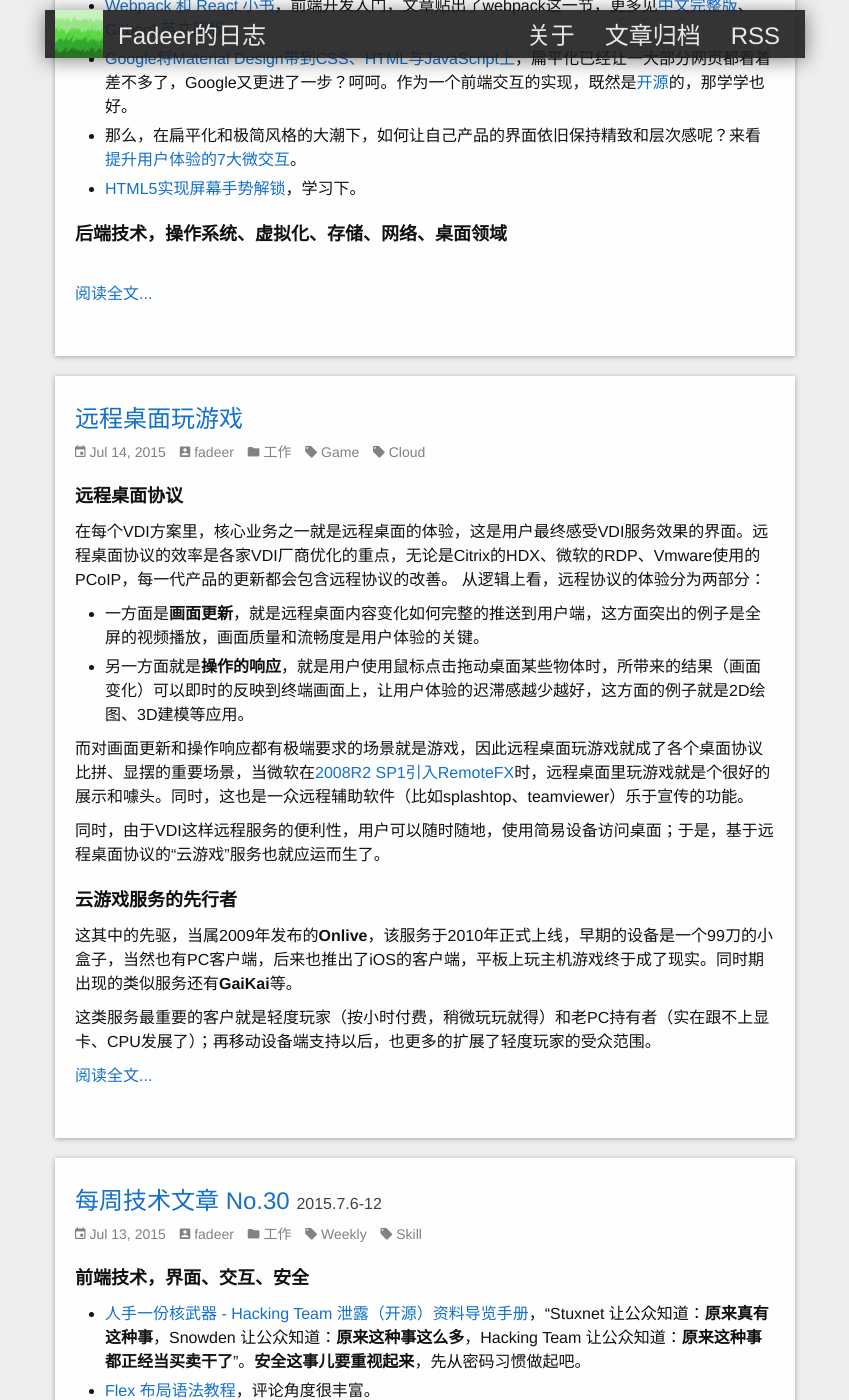
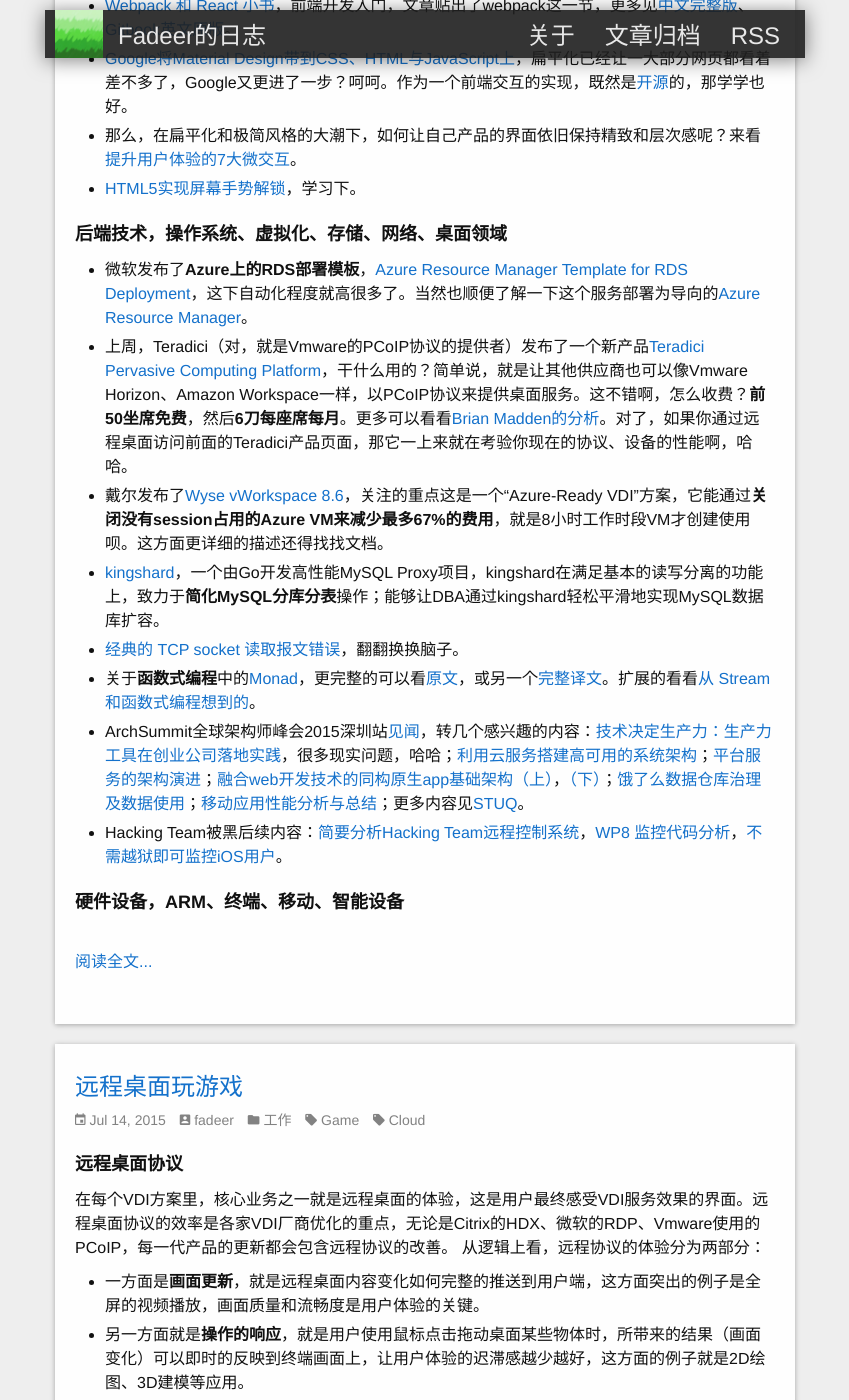
Before and after one commit to fadeer/fadeer.github.io, a Jekyll site: the page built from index.html, in a window 1280 px wide and 1400 px high, scrolled down 230 px. Shown: the whole window, without its empty margins (215-1064 px from the left). Built offline with Jekyll 4.4.1, drawn with Linux system fonts in a browser that asks for light colours; some of the changed text lies outside the part shown.

Commit message:
minor update

```diff
--- a/_posts/weekly/2015-07-06-weekly-29.markdown
+++ b/_posts/weekly/2015-07-06-weekly-29.markdown
@@ -17,7 +17,6 @@
 
 后端技术，操作系统、虚拟化、存储、网络、桌面领域
 ----
-<!--preview-end-->
 * 知乎上[关于操作系统安全的一个话题](http://www.zhihu.com/question/20237554/answer/52572637)。
 * [Use DSC to manage WMI namespace security](http://blogs.msdn.com/b/powershell/archive/2015/06/29/use-dsc-to-manage-wmi-namespace-security.aspx)。
 * [搭建单机Kubernetes开发环境](http://www.ustack.com/blog/kubernetes1)，[在UOS搭建Kubernetes集群](http://www.ustack.com/blog/kubernetes2/)。
@@ -28,6 +27,7 @@
 
 硬件设备，ARM、终端、移动、智能设备
 ----
+<!--preview-end-->
 * [2015智能可穿戴市场白皮书](http://isux.tencent.com/2015-wearable-market-white-book.html)。
 
 市场、产品、项目
--- a/_posts/weekly/2015-07-13-weekly-30.markdown
+++ b/_posts/weekly/2015-07-13-weekly-30.markdown
@@ -22,7 +22,6 @@
 ----
 * [让我们再谈谈 iOS 安全](http://blog.devtang.com/blog/2015/07/11/ios-security-book-recommendation/)，希望以后能用上。
 
-<!--preview-end-->
 市场、产品、项目
 ----
 * 那些曾经大名鼎鼎的黑客现在都在干什么？对[排名第一的答案](http://www.zhihu.com/question/31425611/answer/52454043)评论是“远古大神来知乎了”，哈哈。
@@ -31,6 +30,7 @@
 
 团队建设
 ----
+<!--preview-end-->
 * [这些年，这些挖掘机算法，这些反思](http://www.blogchong.com/post/111.html)，前面是作者做数据挖掘方面的经验，后面是对于学习与自我提升的想法，文风很轻松。“**为了学到东西，脸皮是毛玩意儿**”（我特别认同抬杠长能耐这项技术）、“进步始于交流，收获源于分享”（写写博客吧）、“经常整理一下自己”...，为什么鸡汤都这么相似。那记住最后这个吧，“**善于在实际生活中寻找学习的动力**”，这个动力太重要了，项目推动可能靠压力，但是个人发展还是内因多些吧。
 * [10个让你沟通更有效率的方法](http://mp.weixin.qq.com/s?__biz=MjM5NjA3OTM0MA==&mid=210771135&idx=1&sn=fa15d1b75af804049e59077abf9a04a3&3rd=MzA3MDU4NTYzMw==&scene=6#rd)，这是[《如何问，别人才肯说》](http://book.douban.com/subject/26426001/)的一个摘要。
 * [挖坑和踩雷](http://www.cnblogs.com/zhengyun_ustc/p/digging.html)，例子很生动，“在工作中要有意识地去了解，**怎么做是对的，为什么是对的，前提条件是什么**，什么是错的，错在哪里，不仅仅要看现在和未来的错与对，还要看过去若干年的错与对”。我一直在训练的就是经验如何总结、如何传递。
--- a/_posts/weekly/2015-07-20-weekly-31.markdown
+++ b/_posts/weekly/2015-07-20-weekly-31.markdown
@@ -17,7 +17,6 @@
 
 后端技术，操作系统、虚拟化、存储、网络、桌面领域
 ----
-<!--preview-end-->
 * 微软发布了**Azure上的RDS部署模板**，[Azure Resource Manager Template for RDS Deployment](http://blogs.msdn.com/b/rds/archive/2015/07/13/azure-resource-manager-template-for-rds-deployment.aspx)，这下自动化程度就高很多了。当然也顺便了解一下这个服务部署为导向的[Azure Resource Manager](https://azure.microsoft.com/en-us/documentation/articles/resource-group-overview/)。
 * 上周，Teradici（对，就是Vmware的PCoIP协议的提供者）发布了一个新产品[Teradici Pervasive Computing Platform](http://connect.teradici.com/platform)，干什么用的？简单说，就是让其他供应商也可以像Vmware Horizon、Amazon Workspace一样，以PCoIP协议来提供桌面服务。这不错啊，怎么收费？**前50坐席免费**，然后**6刀每座席每月**。更多可以看看[Brian Madden的分析](http://www.brianmadden.com/blogs/brianmadden/archive/2015/07/13/teradici-releases-an-sdk-amp-apis-to-make-their-core-pcoip-technology-available-to-anyone.aspx)。对了，如果你通过远程桌面访问前面的Teradici产品页面，那它一上来就在考验你现在的协议、设备的性能啊，哈哈。
 * 戴尔发布了[Wyse vWorkspace 8.6](http://www.dell.com/learn/us/en/uscorp1/press-releases/2015-07-14-dell-first-major-oem)，关注的重点这是一个“Azure-Ready VDI”方案，它能通过**关闭没有session占用的Azure VM来减少最多67%的费用**，就是8小时工作时段VM才创建使用呗。这方面更详细的描述还得找找文档。
@@ -29,6 +28,7 @@
 
 硬件设备，ARM、终端、移动、智能设备
 ----
+<!--preview-end-->
 * WiFi、ZigBee、BLE用哪个？[小米内部是这样选的](http://www.leiphone.com/news/201507/m6n5F5USgELvC3B7.html)。
 
 市场、产品、项目
--- a/_sass/_syntax-highlighting.scss
+++ b/_sass/_syntax-highlighting.scss
@@ -1,5 +1,5 @@
 .highlight .hll { background-color: #49483e }
-.highlight  { background: $code-color-bg; color: $code-color }
+.highlight  { background: $code-color-bg; color: $code-color; margin-bottom: 20px;}
 .highlight .c { color: #A6A393 } /* Comment */
 .highlight .err { color: #960050; background-color: #1e0010 } /* Error */
 .highlight .k { color: #66d9ef } /* Keyword */
--- a/index.html
+++ b/index.html
@@ -4,7 +4,7 @@
 
 <div class="home">
 
-    {% for post in site.posts limit:5 %}
+    {% for post in site.posts limit:7 %}
     <div class="area">
         <header class="post-header">
         <h2 class="post-title">
```
